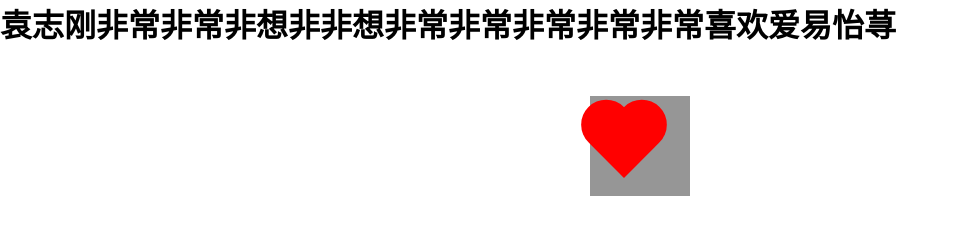
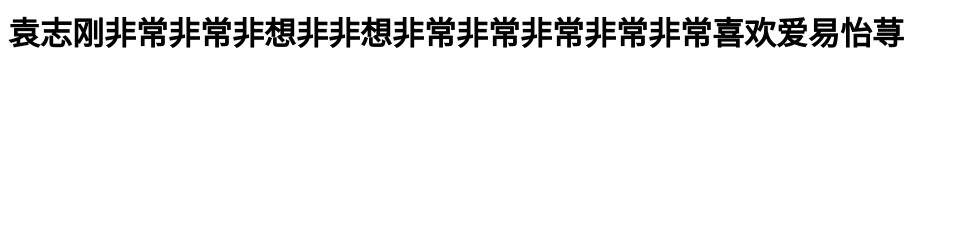
Before and after one commit to yzg492/yzg492.github.io, a plain HTML site: page index.html in a window 1280 px wide. Shown: the whole page, without its empty margins (0-966 px from the left). Drawn offline with Linux system fonts and the light colour scheme.

Commit message:
Update index.html

```diff
--- a/index.html
+++ b/index.html
@@ -1,48 +1 @@
 <h1>袁志刚非常非常非想非非想非常非常非常非常非常喜欢爱易怡荨<h1>
-<!DOCTYPE html>
-<html>
-<head>
-<meta charset="UTF-8">
-<title>Insert title here</title>
-</head>
-
-<style>
-    body{
-        margin: 0;    /* 外边距清除 */
-    }
-    .heart{
-        position:relative;
-        width: 100px;/* 宽度：200像素 */
-        height: 100px;/* 同理高度 */
-        margin: 50px auto;/* 对应 上下  左右  auto自动居中 */
-        background-color: #969696;/* 父盒子背景 */
-    }
-    .right{
-  		top: 0px;
-        left: 0px;
-        position:absolute;
-        width: 50px;
-        height: 75px;
-        background-color: red;
-        border-radius: 25px 25px 0 0;/* css3圆角属性 */
-        transform: rotate(-45deg);/* css3变换属性  旋转（角度） */
-    }
-    .left{
-    	top: 0px;
-        left: 0px;
-        position:absolute;
-        width: 50px;
-        height: 75px;
-        background-color: red;
-        border-radius: 25px 25px 0 0;/* css3圆角属性 从左上顺时针对应*/
-        transform: translateX(18px) rotate(45deg);
-    }
-</style>
-<body>
-    <div class="heart"> <!-- class自定义类名  盒子标签 -->
-        <div class="right"></div><!-- 盒子右转 -->
-        <div class="left"></div><!-- 盒子左转 -->
-    </div>
-</body>
-
-</html>
```
